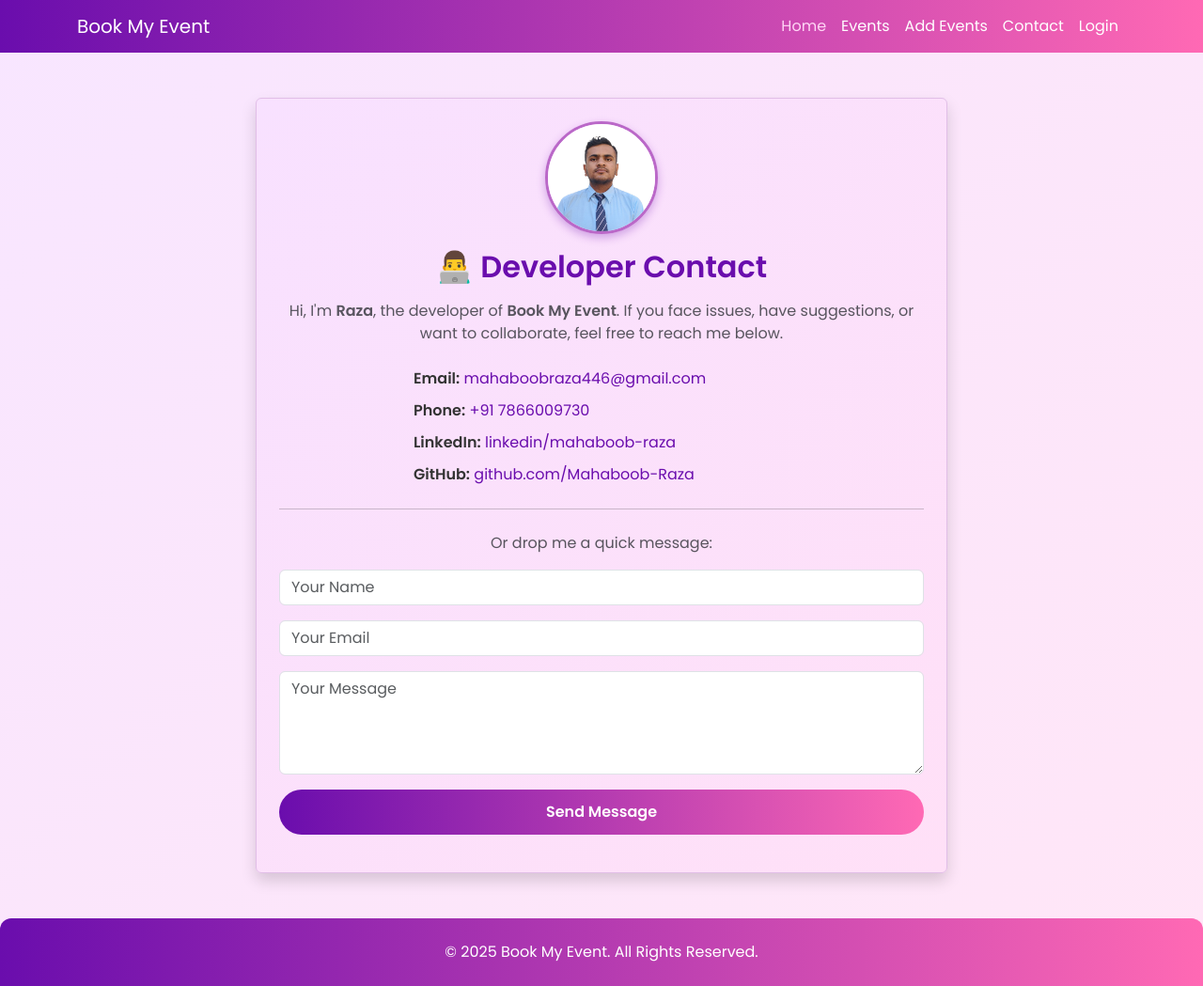
After one commit to Mahaboob-Raza/Book_My_Event, a PHP site: page /contact.php in a window 1280 px wide. The commit adds this page. Shown: the whole page at 94% size. Run offline with PHP 8.4, Linux system fonts and the light colour scheme; a stand-in replaces the project's code that opens the database connection.

Commit message:
Added contact page & change the theamed style

```diff
--- /dev/null
+++ b/assests/css/style.css
@@ -0,0 +1,271 @@
+/* ==================================================
+   BOOK MY EVENT - GLOBAL PURPLE & PINK THEME
+   Optimized & Cleaned
+================================================== */
+
+/* ---------------------------
+   GLOBAL STYLES
+---------------------------- */
+body {
+  font-family: 'Poppins', sans-serif;
+  background: linear-gradient(135deg, #f8e6ff, #ffe6f7);
+  color: #333;
+  margin: 0;
+  padding: 0;
+}
+
+/* ---------------------------
+   NAVBAR
+---------------------------- */
+.navbar,
+.bme-navbar {
+  background: linear-gradient(90deg, #6a0dad, #ff69b4);
+}
+.navbar-brand,
+.bme-navbar-brand,
+.nav-link,
+.bme-navbar .nav-link {
+  color: #fff !important;
+  font-weight: 500;
+}
+.navbar-brand:hover,
+.bme-navbar-brand:hover,
+.nav-link:hover,
+.nav-link.active,
+.bme-navbar .nav-link:hover,
+.bme-navbar .nav-link.active {
+  color: #ffd6f5 !important; /* soft pink highlight */
+}
+
+/* ---------------------------
+   HERO SECTION
+---------------------------- */
+.bme-hero {
+  background: linear-gradient(rgba(106,13,173,0.7), rgba(255,105,180,0.7)),
+              url("../images/hero-bg.jpg") center/cover no-repeat;
+  color: #fff;
+  padding: 120px 0;
+  text-align: center;
+}
+.bme-hero-title {
+  font-size: 3rem;
+  font-weight: 700;
+}
+.bme-hero-subtitle {
+  font-size: 1.2rem;
+  margin-bottom: 20px;
+}
+
+/* ---------------------------
+   BUTTONS
+---------------------------- */
+.bme-btn-primary {
+  background: linear-gradient(90deg, #6a0dad, #ff69b4);
+  border: none;
+  color: #fff;
+  padding: 12px 24px;
+  border-radius: 30px;
+  font-size: 1rem;
+  font-weight: 600;
+  transition: 0.3s;
+}
+.bme-btn-primary:hover {
+  background: linear-gradient(90deg, #5c0b9a, #ff4fa8);
+  transform: scale(1.05);
+}
+
+/* ---------------------------
+   CARDS
+---------------------------- */
+.card,
+.bme-card {
+  background: #fff;
+  border: none;
+  border-radius: 12px;
+  overflow: hidden;
+  box-shadow: 0 6px 15px rgba(0,0,0,0.1);
+  transition: transform 0.3s, box-shadow 0.3s;
+}
+.card:hover,
+.bme-card:hover {
+  transform: translateY(-6px);
+  box-shadow: 0 8px 20px rgba(106,13,173,0.2);
+}
+.card-img-top {
+  height: 200px;
+  object-fit: cover;
+}
+.card-title {
+  color: #6a0dad;
+  font-weight: 600;
+}
+.card-text {
+  font-size: 0.95rem;
+  color: #555;
+}
+
+/* ---------------------------
+   SECTION TITLES
+---------------------------- */
+.section-title {
+  font-size: 2rem;
+  font-weight: 700;
+  text-transform: uppercase;
+  margin-bottom: 40px;
+  color: #6a0dad;
+  text-align: center;
+  position: relative;
+  display: inline-block;
+}
+.section-title::after {
+  content: "";
+  display: block;
+  width: 50%;
+  height: 3px;
+  background: linear-gradient(90deg, #6a0dad, #ff69b4);
+  margin: 8px auto 0;
+}
+
+/* ---------------------------
+   ALERTS
+---------------------------- */
+.alert-success {
+  background: #e6f7f2;
+  border: 1px solid #b3f0e0;
+  color: #28a745;
+}
+.alert-danger {
+  background: #ffe6eb;
+  border: 1px solid #ffccd5;
+  color: #d63384;
+}
+
+/* ---------------------------
+   FOOTER
+---------------------------- */
+footer {
+  background: linear-gradient(90deg, #6a0dad, #ff69b4);
+  color: #fff;
+  padding: 20px 0;
+  text-align: center;
+  margin-top: 40px;
+  border-radius: 12px 12px 0 0;
+}
+footer a {
+  color: #fff;
+  text-decoration: none;
+}
+footer a:hover {
+  color: #ffd6f5;
+}
+
+/* ---------------------------
+   SUBMIT EVENT FORM
+---------------------------- */
+/* ---------------------------
+   FORM CONTAINERS (Submit Event etc.)
+---------------------------- */
+.bme-form-container {
+  background: linear-gradient(135deg, #fff, #f8e6ff); /* soft white → purple gradient */
+  border-radius: 16px;
+  padding: 30px;
+  box-shadow: 0 8px 20px rgba(106,13,173,0.15);
+  transition: transform 0.3s ease, box-shadow 0.3s ease;
+}
+
+.bme-form-container:hover {
+  transform: translateY(-4px);
+  box-shadow: 0 10px 25px rgba(106,13,173,0.25);
+}
+
+/* ---------------------------
+   EVENT DETAIL PAGE
+---------------------------- */
+.bme-event-details {
+  background: #fff;
+  border-left: 6px solid #6a0dad; /* purple accent */
+  border-radius: 16px;
+  transition: all 0.3s ease;
+}
+.bme-event-details:hover {
+  box-shadow: 0 6px 20px rgba(106,13,173,0.2);
+}
+
+.bme-event-title {
+  font-size: 1.8rem;
+  font-weight: 700;
+  color: #6a0dad; /* purple title */
+}
+
+.bme-event-image {
+  border-radius: 16px;
+  border: 2px solid #f3c4f6; /* soft pink border */
+}
+
+/* ---------------------------
+   REGISTRATION FORM
+---------------------------- */
+.bme-form-container {
+  background: linear-gradient(135deg, #fff, #fbe9ff);
+  border-radius: 16px;
+  padding: 25px;
+  box-shadow: 0 8px 20px rgba(106,13,173,0.1);
+  transition: transform 0.3s ease, box-shadow 0.3s ease;
+}
+.bme-form-container:hover {
+  transform: translateY(-4px);
+  box-shadow: 0 12px 25px rgba(106,13,173,0.2);
+}
+
+.bme-form-container .form-control {
+  border-radius: 10px;
+  border: 1px solid #e2c6f3;
+  transition: border 0.3s ease, box-shadow 0.3s ease;
+}
+.bme-form-container .form-control:focus {
+  border-color: #6a0dad;
+  box-shadow: 0 0 8px rgba(106,13,173,0.3);
+}
+
+.bme-form-container h4 {
+  font-weight: 600;
+  color: #6a0dad;
+}
+
+/* ---------------------------
+   Contact Page
+---------------------------- */
+/* Developer Contact Page */
+.developer-pic {
+  width: 120px;
+  height: 120px;
+  object-fit: cover;
+  border-radius: 50%;
+  border: 3px solid #ba68c8;
+  box-shadow: 0 4px 10px rgba(106, 13, 173, 0.3);
+}
+
+.contact-card {
+  background: linear-gradient(135deg, #f8e1ff, #ffe0f7);
+  border-radius: 15px;
+  border: 1px solid #e1bee7;
+}
+
+.contact-card h2 {
+  color: #6a0dad;
+  font-weight: 700;
+}
+
+.contact-info p {
+  margin-bottom: 10px;
+  font-size: 16px;
+}
+
+.contact-info a {
+  color: #6a0dad;
+  text-decoration: none;
+}
+
+.contact-info a:hover {
+  text-decoration: underline;
+}
--- a/composer.json
+++ b/composer.json
@@ -1,5 +1,6 @@
 {
     "require": {
-        "google/apiclient": "2.12"
+        "google/apiclient": "2.12",
+        "phpmailer/phpmailer": "^6.10"
     }
 }
--- /dev/null
+++ b/contact.php
@@ -0,0 +1,55 @@
+<?php include("includes/navbar.php"); ?>
+
+<!DOCTYPE html>
+<html lang="en">
+<head>
+<meta charset="UTF-8">
+<meta name="viewport" content="width=device-width, initial-scale=1.0">
+<title>Contact Developer - Book My Event</title>
+<link href="https://cdn.jsdelivr.net/npm/bootstrap@5.3.0/dist/css/bootstrap.min.css" rel="stylesheet">
+<link rel="stylesheet" href="style.css">
+</head>
+<body>
+
+<div class="container my-5">
+    <div class="row justify-content-center">
+        <div class="col-md-8">
+            <div class="contact-card p-4 shadow rounded text-center">
+                <img src="assests/images/my_img.jpg" alt="Developer Picture" class="developer-pic mb-3">
+                <h2 class="mb-3">👨‍💻 Developer Contact</h2>
+                <p class="text-muted mb-4">
+                    Hi, I'm <strong>Raza</strong>, the developer of <b>Book My Event</b>.
+                    If you face issues, have suggestions, or want to collaborate, feel free to reach me below.
+                </p>
+
+                <div class="contact-info text-start mx-auto" style="max-width:400px;">
+                    <p><strong>Email:</strong> <a href="mailto:mahaboobraza446@gmail.com">mahaboobraza446@gmail.com</a></p>
+                    <p><strong>Phone:</strong> <a href="tel:+917866009730">+91 7866009730</a></p>
+                    <p><strong>LinkedIn:</strong> <a href="https://www.linkedin.com/in/mahaboob-raza-9518b7359/" target="_blank">linkedin/mahaboob-raza</a></p>
+                    <p><strong>GitHub:</strong> <a href="https://github.com/Mahaboob-Raza" target="_blank">github.com/Mahaboob-Raza</a></p>
+                </div>
+
+                <hr class="my-4">
+
+                <p class="text-muted">Or drop me a quick message:</p>
+                <form>
+                    <div class="mb-3">
+                        <input type="text" class="form-control" placeholder="Your Name" required>
+                    </div>
+                    <div class="mb-3">
+                        <input type="email" class="form-control" placeholder="Your Email" required>
+                    </div>
+                    <div class="mb-3">
+                        <textarea class="form-control" rows="4" placeholder="Your Message" required></textarea>
+                    </div>
+                    <button type="submit" class="btn bme-btn-primary w-100">Send Message</button>
+                </form>
+            </div>
+        </div>
+    </div>
+</div>
+
+<?php include("includes/footer.php"); ?>
+<script src="https://cdn.jsdelivr.net/npm/bootstrap@5.3.0/dist/js/bootstrap.bundle.min.js"></script>
+</body>
+</html>
--- a/dashboard.php
+++ b/dashboard.php
@@ -89,6 +89,8 @@ if (isset($_GET['action']) && isset($_GET['id'])) {
   <meta charset="UTF-8">
   <title>Admin Dashboard</title>
   <link href="https://cdn.jsdelivr.net/npm/bootstrap@5.3.0/dist/css/bootstrap.min.css" rel="stylesheet">
+  <link rel="stylesheet" href="assests/css/style.css">
+
 </head>
 <body class="bg-light">
 
--- a/includes/footer.php
+++ b/includes/footer.php
@@ -1,4 +1,12 @@
+<head>
+    <meta charset="UTF-8">
+    <meta name="viewport" content="width=device-width, initial-scale=1.0">
+    <title>Navbar - Book My Event</title>
+    <!-- Bootstrap CSS -->
+    <link href="https://cdn.jsdelivr.net/npm/bootstrap@5.3.3/dist/css/bootstrap.min.css" rel="stylesheet"><!-- Custom CSS -->
+    <link href="assets/css/style.css" rel="stylesheet">
+</head>
 <!-- Footer -->
-<footer class="bg-dark text-light text-center py-3 bme-footer">
-    <p class="mb-0">&copy; <?php echo date("Y"); ?> Book My Event. All rights reserved.</p>
+ <footer class="bg-dark text-white text-center py-4">
+  <p class="mb-0">&copy; <?php echo date("Y"); ?> Book My Event. All Rights Reserved.</p>
 </footer>
--- a/includes/navbar.php
+++ b/includes/navbar.php
@@ -1,5 +1,21 @@
+<head>
+    <meta charset="UTF-8">
+    <meta name="viewport" content="width=device-width, initial-scale=1.0">
+    <title>Book My Event</title>
+
+    <!-- Bootstrap CSS -->
+    <link href="https://cdn.jsdelivr.net/npm/bootstrap@5.3.3/dist/css/bootstrap.min.css" rel="stylesheet">
+
+    <!-- Google Fonts (optional for modern look) -->
+    <link href="https://fonts.googleapis.com/css2?family=Poppins:wght@400;600&display=swap" rel="stylesheet">
+
+    <!-- Custom CSS -->
+    <link href="assests/css/style.css" rel="stylesheet">
+
+</head>
+
 <!-- Navbar -->
-<nav class="navbar navbar-expand-lg navbar-dark bg-dark">
+<nav class="navbar navbar-expand-lg bme-navbar">
     <div class="container">
         <a class="navbar-brand bme-navbar-brand" href="index.php">Book My Event</a>
         <button class="navbar-toggler" type="button" data-bs-toggle="collapse" data-bs-target="#navbarNav">
@@ -11,7 +27,7 @@
                 <li class="nav-item"><a class="nav-link" href="event.php">Events</a></li>
                 <li class="nav-item"><a class="nav-link" href="submit_event.php">Add Events</a></li>
                 <li class="nav-item"><a class="nav-link" href="contact.php">Contact</a></li>
-                <li class="nav-item"><a class="nav-link" href="admin_login.php">login</a></li>
+                <li class="nav-item"><a class="nav-link" href="admin_login.php">Login</a></li>
             </ul>
         </div>
     </div>
```
Also changed, not shown: event.php (+26 -16 lines), event_detail.php (+30 -27 lines), index.php (+35 -20 lines), submit_event.php (+19 -8 lines), assests/images/my_img.jpg (added), assests/js/scritp.js (added), 2 other files.
